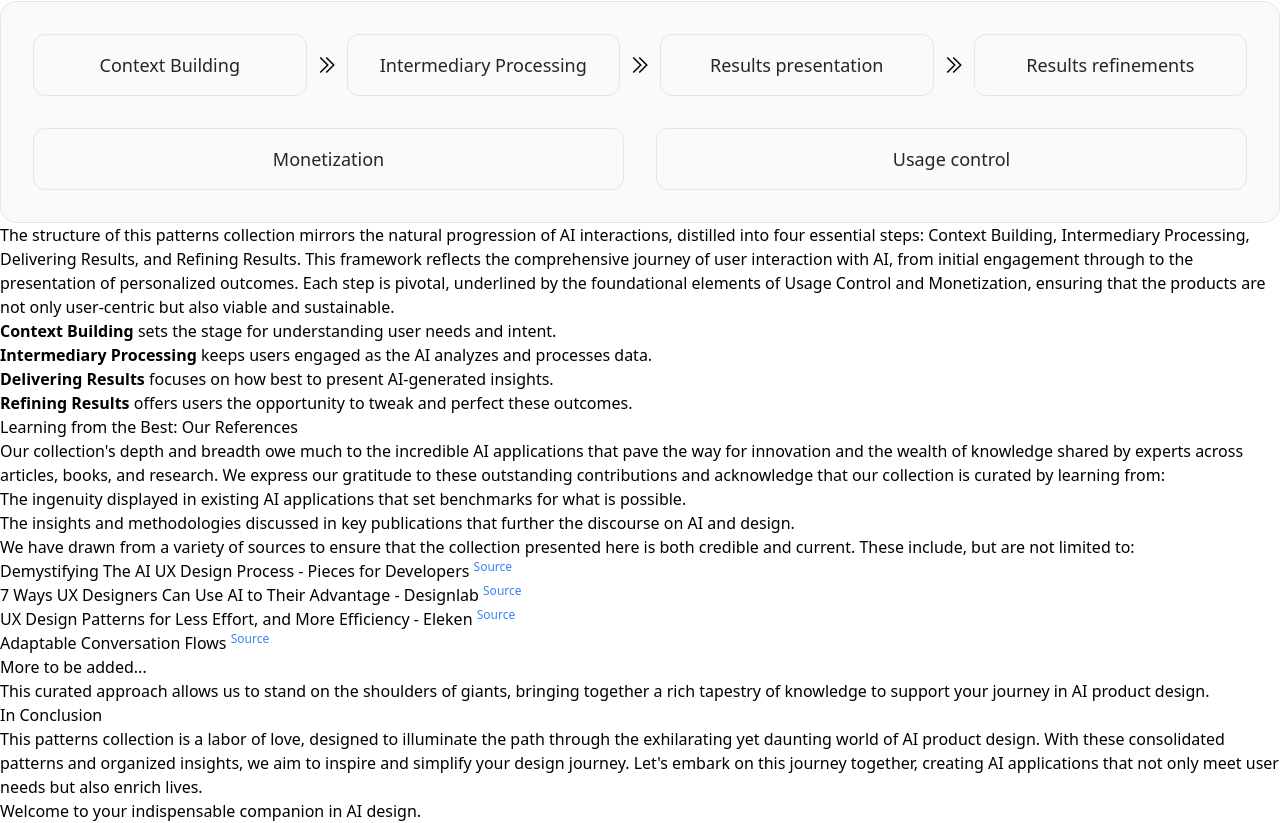
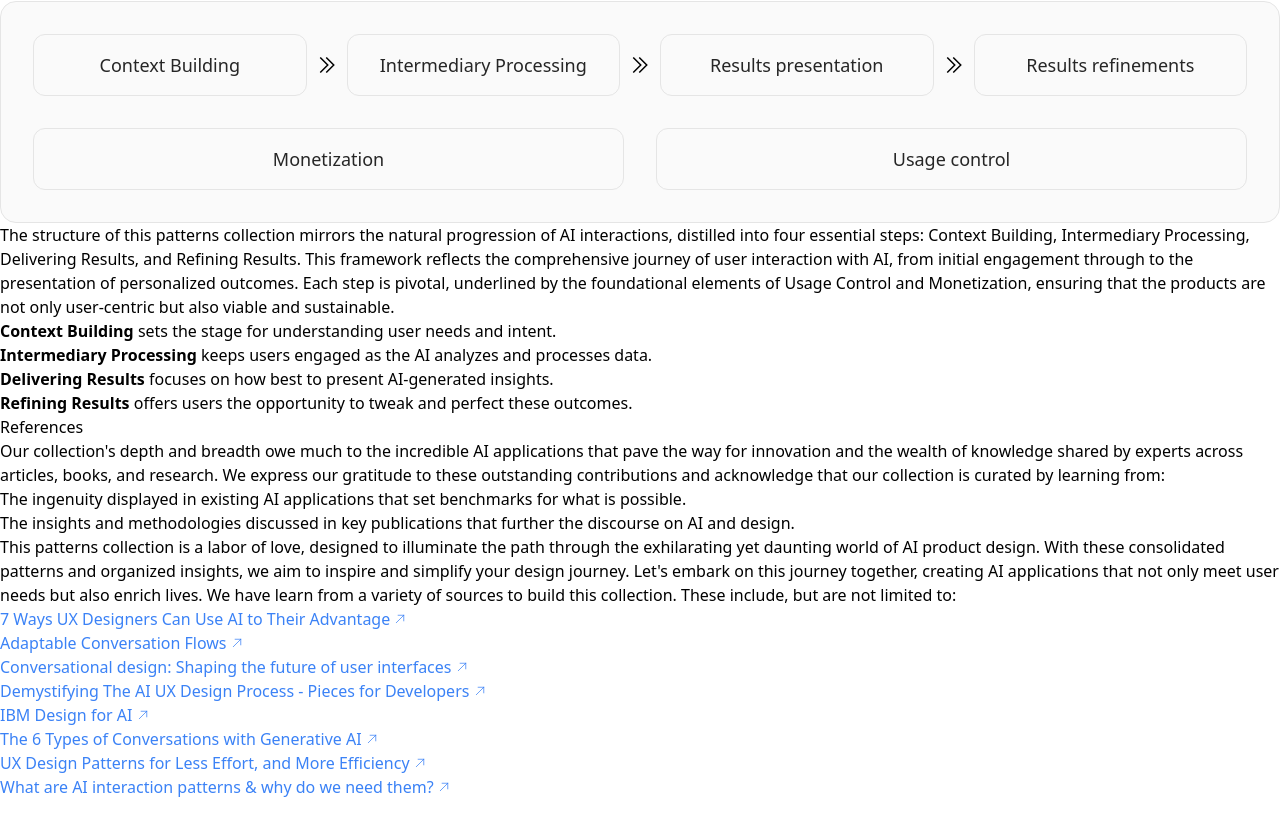
Before and after one commit to UsageHQ/ai-ux, a Next.js app: page / in a window 1280 px wide. Shown: the part 247-1070 px from the top of the page. After the commit the page ends 1046 px from the top, so only its background shows below. Built offline with nearby package versions, Linux system fonts and the light colour scheme.

Commit message:
References

```diff
--- a/components/icons/index.ts
+++ b/components/icons/index.ts
@@ -22,3 +22,4 @@ export { default as ArrowTrendUp } from './arrow-trend-up.svg';
 export { default as Hashtag } from './hashtag.svg';
 export { default as ChevronDoubleRight } from './chevron-double-right.svg';
 export { default as ChevronDoubleDown } from './chevron-double-down.svg';
+export { default as ArrowUpRight } from './arrow-up-right.svg';
--- /dev/null
+++ b/components/reference.tsx
@@ -0,0 +1,24 @@
+import { ArrowUpRight } from './icons';
+import Link from 'next/link';
+import React from 'react';
+interface RefLinkProps {
+  title: string;
+  href: string;
+}
+
+export const RefLink = ({ title, href }: RefLinkProps) => {
+  return (
+    <Link
+      className='text-blue-500'
+      href={href}
+      target='_blank'
+      rel='noopener noreferrer'
+    >
+      <p></p>
+      {title} {}
+      <span className='inline-flex'>
+        <ArrowUpRight className='w-3 h-3' />
+      </span>
+    </Link>
+  );
+};
--- a/pages/index.mdx
+++ b/pages/index.mdx
@@ -1,6 +1,7 @@
 import { StructureChart } from '@components/structure-chart';
+import { RefLink } from '@components/reference';
 
-# Welcome to Your AI Design Patterns Collection
+# AI Design Patterns Collection
 
 In the dynamic landscape of artificial intelligence, navigating the path from concept to creation is both challenging and thrilling. Recognizing the obstacles designers and developers encounter, we have dedicated ourselves to compiling a comprehensive patterns collection. This collection doesn't claim to invent new principles; instead, it gathers, refines, and organizes existing patterns and practices into a cohesive resource to demystify the complexities of AI product design.
 
@@ -8,7 +9,7 @@ In the dynamic landscape of artificial intelligence, navigating the path from co
 
 Our mission is ambitious yet straightforward: to offer you a carefully consolidated collection that simplifies the process of researching for your next AI application. We've delved deep into design literature, case studies, and real-world applications to gather proven patterns and strategies. This effort aims to empower you with the knowledge and tools necessary to create AI experiences that profoundly resonate with users.
 
-## The Structure?
+## The Structure
 
 <StructureChart />
 
@@ -19,25 +20,42 @@ The structure of this patterns collection mirrors the natural progression of AI
 - **Delivering Results** focuses on how best to present AI-generated insights.
 - **Refining Results** offers users the opportunity to tweak and perfect these outcomes.
 
-## Learning from the Best: Our References
+## References
 
 Our collection's depth and breadth owe much to the incredible AI applications that pave the way for innovation and the wealth of knowledge shared by experts across articles, books, and research. We express our gratitude to these outstanding contributions and acknowledge that our collection is curated by learning from:
 
 - The ingenuity displayed in existing AI applications that set benchmarks for what is possible.
 - The insights and methodologies discussed in key publications that further the discourse on AI and design.
 
-We have drawn from a variety of sources to ensure that the collection presented here is both credible and current. These include, but are not limited to:
+This patterns collection is a labor of love, designed to illuminate the path through the exhilarating yet daunting world of AI product design. With these consolidated patterns and organized insights, we aim to inspire and simplify your design journey. Let's embark on this journey together, creating AI applications that not only meet user needs but also enrich lives.
+We have learn from a variety of sources to build this collection. These include, but are not limited to:
 
-- Demystifying The AI UX Design Process - Pieces for Developers <sup><a className='text-blue-500' href="https://code.pieces.app/blog/demystifying-the-ai-ux-design-process">Source</a></sup>
-- 7 Ways UX Designers Can Use AI to Their Advantage - Designlab <sup><a className='text-blue-500' href="https://designlab.com/blog/how-to-use-ai-as-a-ux-designer">Source</a></sup>
-- UX Design Patterns for Less Effort, and More Efficiency - Eleken <sup><a className='text-blue-500' href="https://www.eleken.co/blog-posts/ux-design-patterns-to-make-designers-work-simpler-and-your-product-more-intuitive">Source</a></sup>
-- Adaptable Conversation Flows <sup><a className='text-blue-500' href="https://www.voiceflow.com/blog/conversational-ai-ux">Source</a></sup>
-- More to be added...
-
-This curated approach allows us to stand on the shoulders of giants, bringing together a rich tapestry of knowledge to support your journey in AI product design.
-
-## In Conclusion
-
-This patterns collection is a labor of love, designed to illuminate the path through the exhilarating yet daunting world of AI product design. With these consolidated patterns and organized insights, we aim to inspire and simplify your design journey. Let's embark on this journey together, creating AI applications that not only meet user needs but also enrich lives.
-
-Welcome to your indispensable companion in AI design.
+- <RefLink
+    title='7 Ways UX Designers Can Use AI to Their Advantage'
+    href='https://designlab.com/blog/how-to-use-ai-as-a-ux-designer'
+  />
+- <RefLink
+    title='Adaptable Conversation Flows'
+    href='https://www.voiceflow.com/blog/conversational-ai-ux'
+  />
+- <RefLink
+    title='Conversational design: Shaping the future of user interfaces'
+    href='https://yellow.ai/blog/conversational-design/'
+  />
+- <RefLink
+    title='Demystifying The AI UX Design Process - Pieces for Developers'
+    href='https://code.pieces.app/blog/demystifying-the-ai-ux-design-process'
+  />
+- <RefLink title='IBM Design for AI' href='https://www.ibm.com/design/ai/' />
+- <RefLink
+    title='The 6 Types of Conversations with Generative AI'
+    href='https://www.nngroup.com/articles/AI-conversation-types/'
+  />
+- <RefLink
+    title='UX Design Patterns for Less Effort, and More Efficiency'
+    href='https://www.eleken.co/blog-posts/ux-design-patterns-to-make-designers-work-simpler-and-your-product-more-intuitive'
+  />
+- <RefLink
+    title='What are AI interaction patterns & why do we need them?'
+    href='https://community.sap.com/t5/technology-blogs-by-sap/what-are-ai-interaction-patterns-why-do-we-need-them/ba-p/13561752'
+  />
```
Also changed, not shown: components/icons/arrow-up-right.svg (added).
